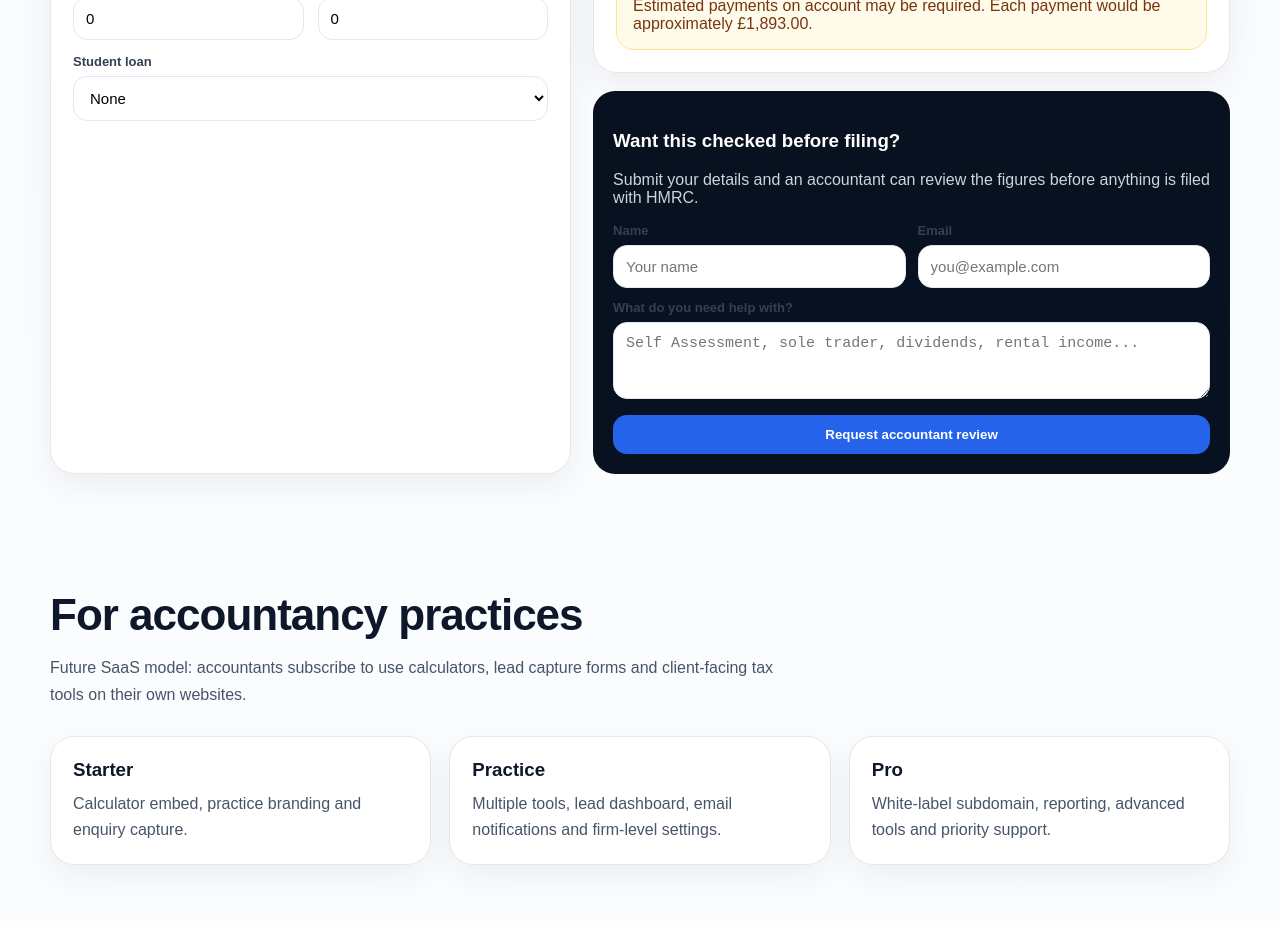
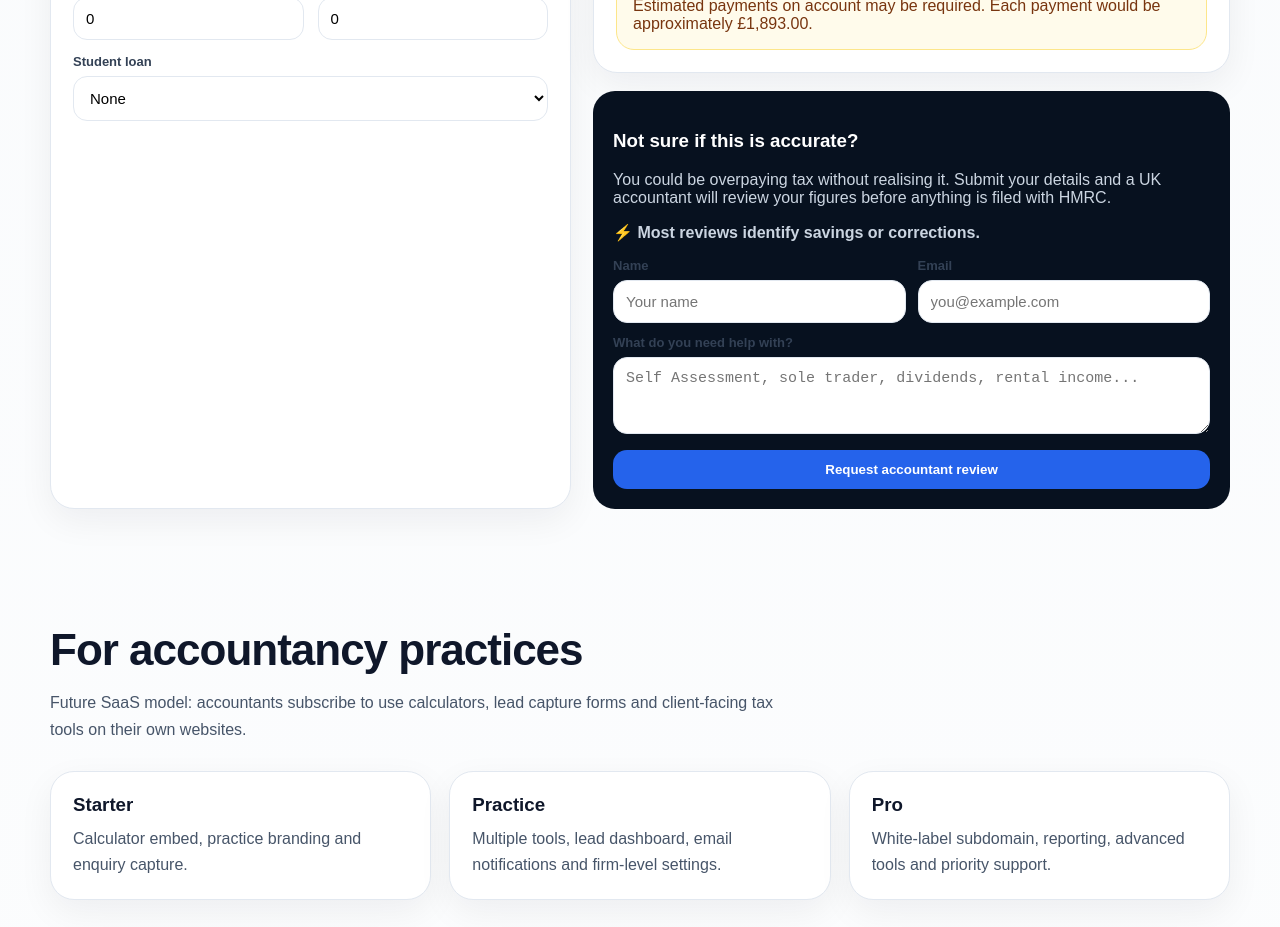
Before and after one commit to HalaDigitalLtd/uktaxcalculator-app, a Next.js app: page / in a window 1280 px wide. Shown: the part 1700-2627 px from the top of the page. Built offline with nearby package versions, Linux system fonts and the light colour scheme.

Commit message:
Improve CTA copy for higher conversions

```diff
--- a/app/page.tsx
+++ b/app/page.tsx
@@ -623,8 +623,15 @@ function CalculatorSection() {
             </div>
 
             <div className="ctaPanel">
-              <h3>Want this checked before filing?</h3>
-              <p>Submit your details and an accountant can review the figures before anything is filed with HMRC.</p>
+              <h3>Not sure if this is accurate?</h3>
+
+<p>
+You could be overpaying tax without realising it.
+Submit your details and a UK accountant will review your figures before anything is filed with HMRC.
+</p>
+              <p style={{ marginTop: "10px", fontWeight: "bold" }}>
+⚡ Most reviews identify savings or corrections.
+</p>
               <LeadCaptureForm />
             </div>
           </div>
```
